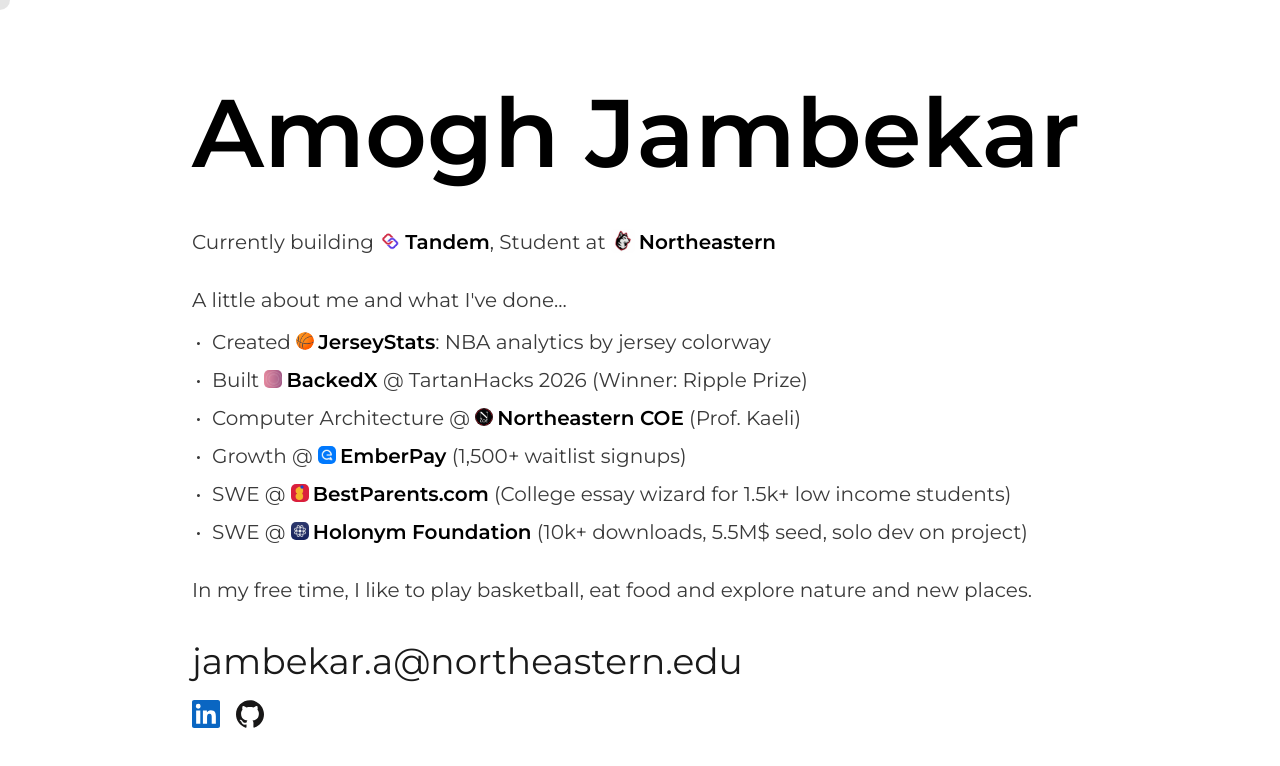
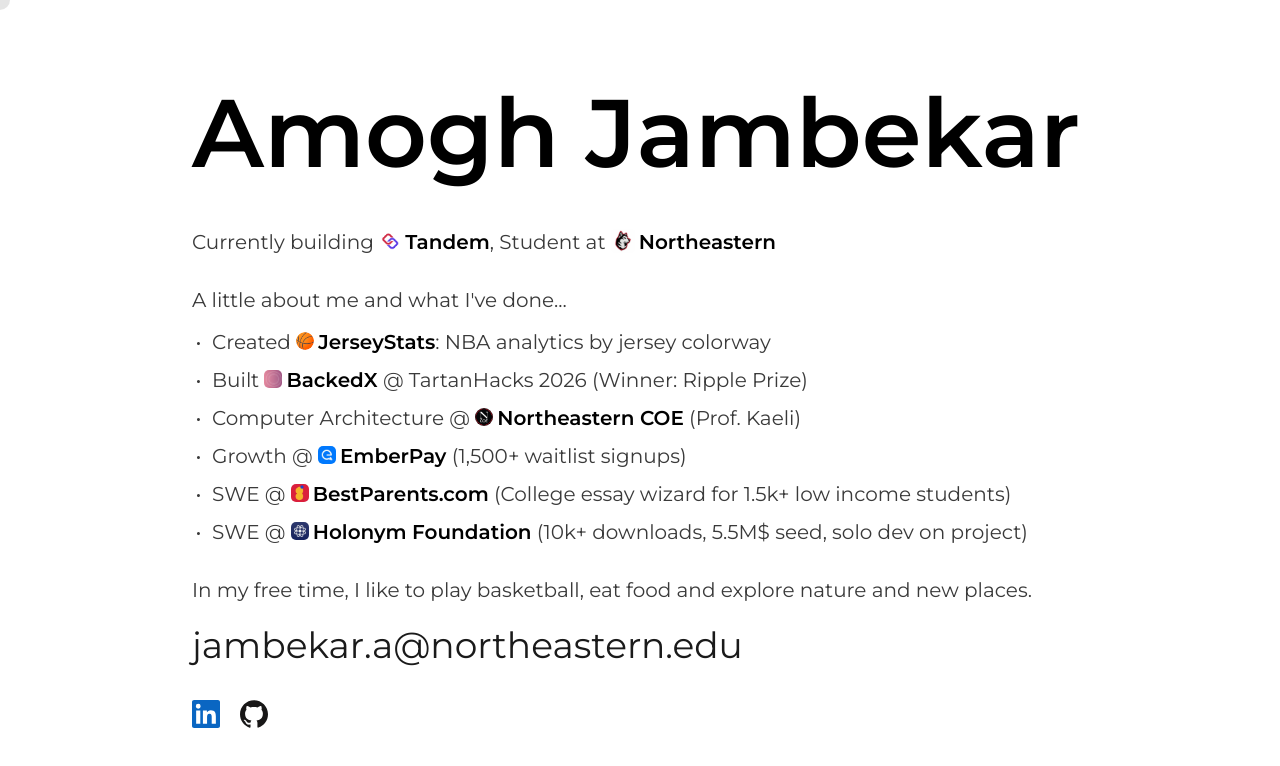
Before and after one commit to AmoghJambekar/Personal-Website, a Next.js app: page / in a window 1280 px wide. Shown: the top 766 px of the page. Built offline with nearby package versions, Linux system fonts and the light colour scheme.

Commit message:
fix: spacing of email and highlight

```diff
--- a/src/app/globals.css
+++ b/src/app/globals.css
@@ -85,6 +85,23 @@
   transform-origin: left;
 }
 
+/* Contact link */
+.contact-link {
+  transition: background-color 0.2s;
+  padding: 8px;
+  margin: -8px;
+  cursor: pointer;
+  pointer-events: auto;
+  text-decoration: none !important;
+}
+
+.contact-link:hover,
+.contact-link:focus,
+.contact-link:active {
+  background-color: rgba(0, 0, 0, 0.08);
+  text-decoration: none !important;
+}
+
 /* Blink animation */
 @keyframes blink {
   0%,
--- a/src/app/page.tsx
+++ b/src/app/page.tsx
@@ -247,10 +247,10 @@
             </div>
 
             {/* Email */}
-            <h2>
+            <h2 className="mt-4">
               <a
                 href={`mailto:${EMAIL}`}
-                className="contact-link text-3xl md:text-4xl mt-8 leading-tight inline-block transition-colors duration-300"
+                className="contact-link text-3xl md:text-4xl leading-tight inline-block transition-colors duration-300"
                 style={{
                   ...FONT_HEADING,
                   color: COLORS.primary,
@@ -263,11 +263,12 @@
             </h2>
 
             {/* Social links */}
-            <div className="flex items-center gap-4 mt-4">
+            <div className="flex items-center gap-5 mt-8">
               <a
                 href="https://linkedin.com/in/amoghjambekar"
                 target="_blank"
                 rel="noopener noreferrer"
+                className="inline-link"
                 aria-label="LinkedIn"
               >
                 <svg width="28" height="28" viewBox="0 0 24 24" fill="#0A66C2">
@@ -278,6 +279,7 @@
                 href="https://github.com/AmoghJambekar"
                 target="_blank"
                 rel="noopener noreferrer"
+                className="inline-link"
                 aria-label="GitHub"
               >
                 <svg width="28" height="28" viewBox="0 0 24 24" fill="#181717">
```
